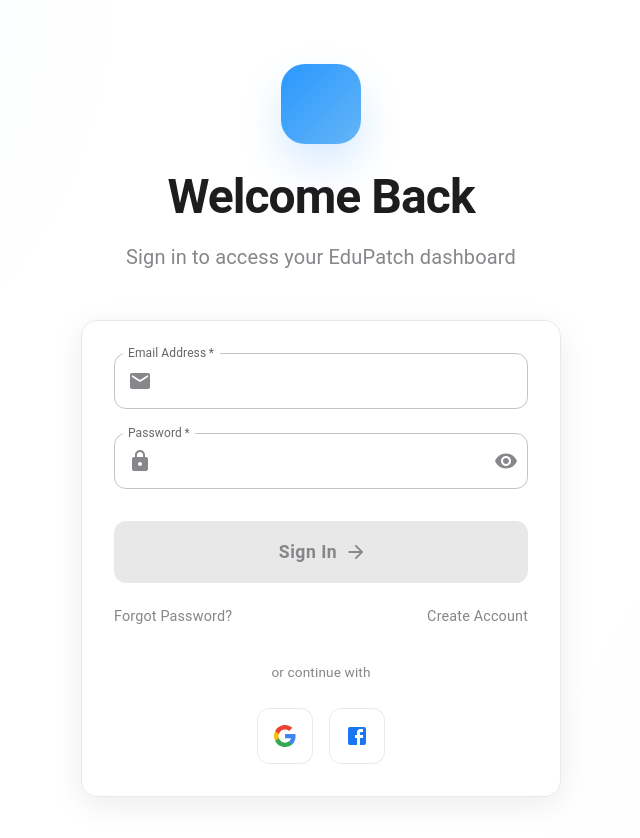
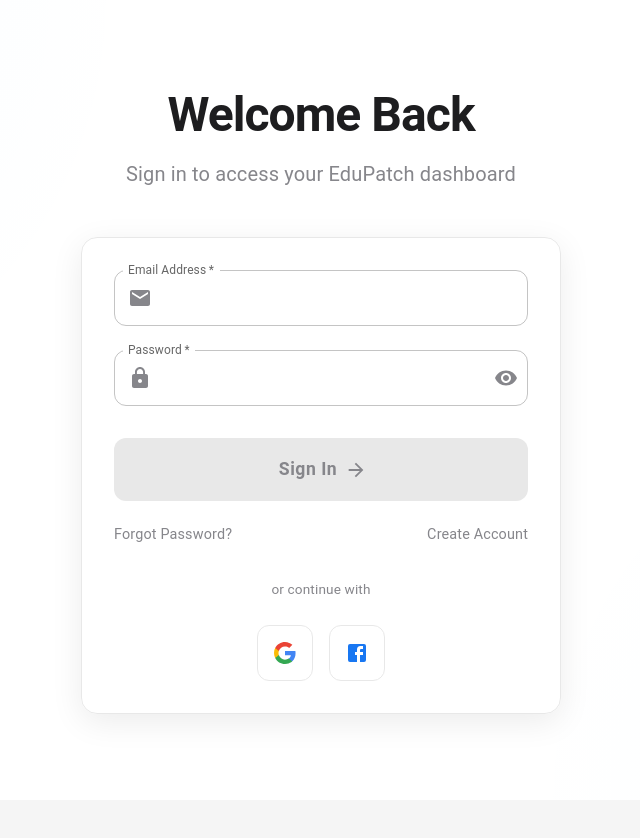
Before and after one commit to mahika880/eduPatch, a React (Create React App) app in the folder EduPatch-Frontend/frontend/: page /admin/login in a window 1280 px wide. Shown: the top 838 px of the page, without its empty margins (319-959 px from the left). After the commit the page ends 800 px from the top, so only its background shows below. Built offline with nearby package versions, Linux system fonts and the light colour scheme.

Commit message:
remove logo

```diff
--- a/EduPatch-Frontend/frontend/src/components/Auth/Login.js
+++ b/EduPatch-Frontend/frontend/src/components/Auth/Login.js
@@ -123,21 +123,7 @@ const Login = ({ onSwitchToRegister }) => {
                   whileHover={{ scale: 1.05 }}
                   transition={{ type: "spring", stiffness: 300 }}
                 >
-                  <Box
-                    sx={{
-                      width: 80,
-                      height: 80,
-                      borderRadius: '24px',
-                      background: `linear-gradient(135deg, ${colors.accent}, #64B5F6)`,
-                      display: 'flex',
-                      alignItems: 'center',
-                      justifyContent: 'center',
-                      margin: '0 auto 24px',
-                      boxShadow: `0 20px 40px ${colors.accent}30`,
-                    }}
-                  >
 
-                  </Box>
                 </motion.div>
 
                 <Typography
```
